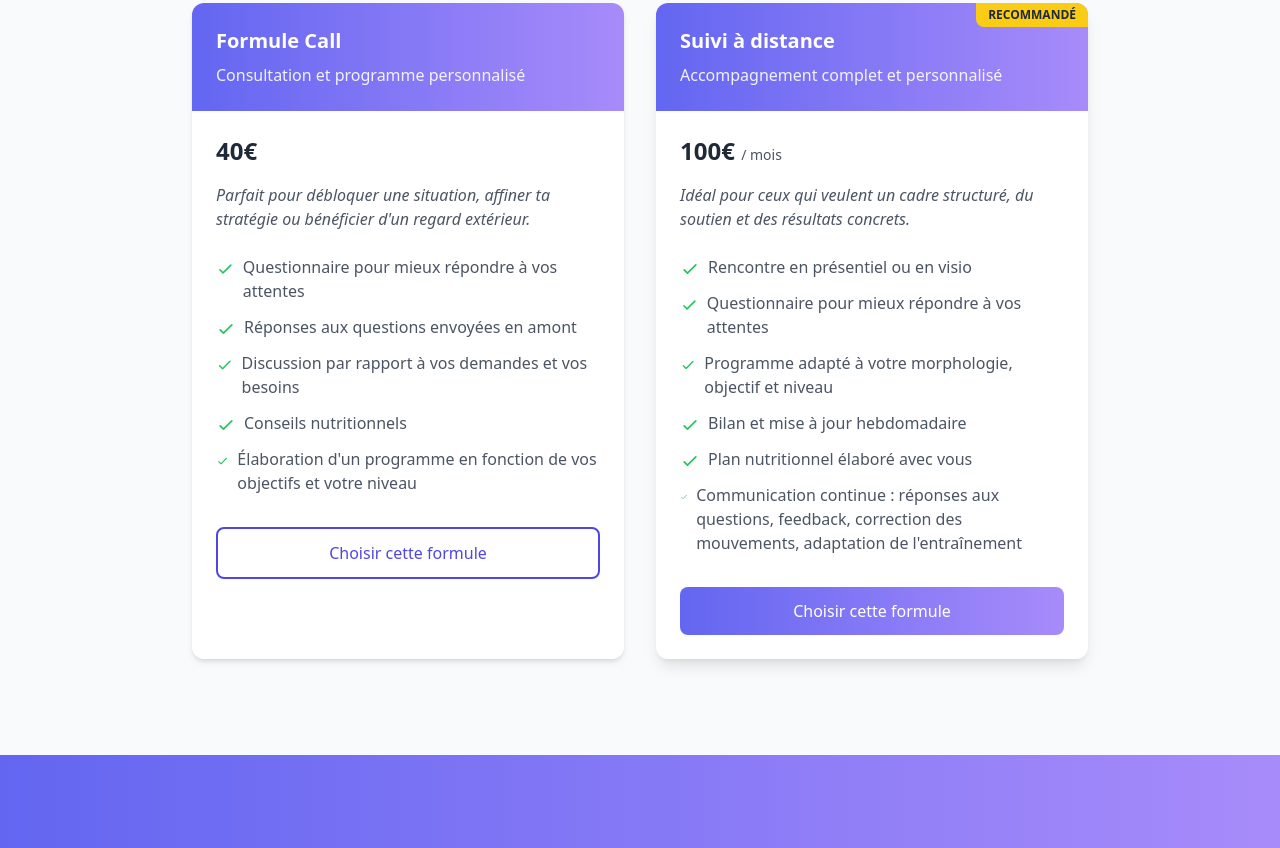
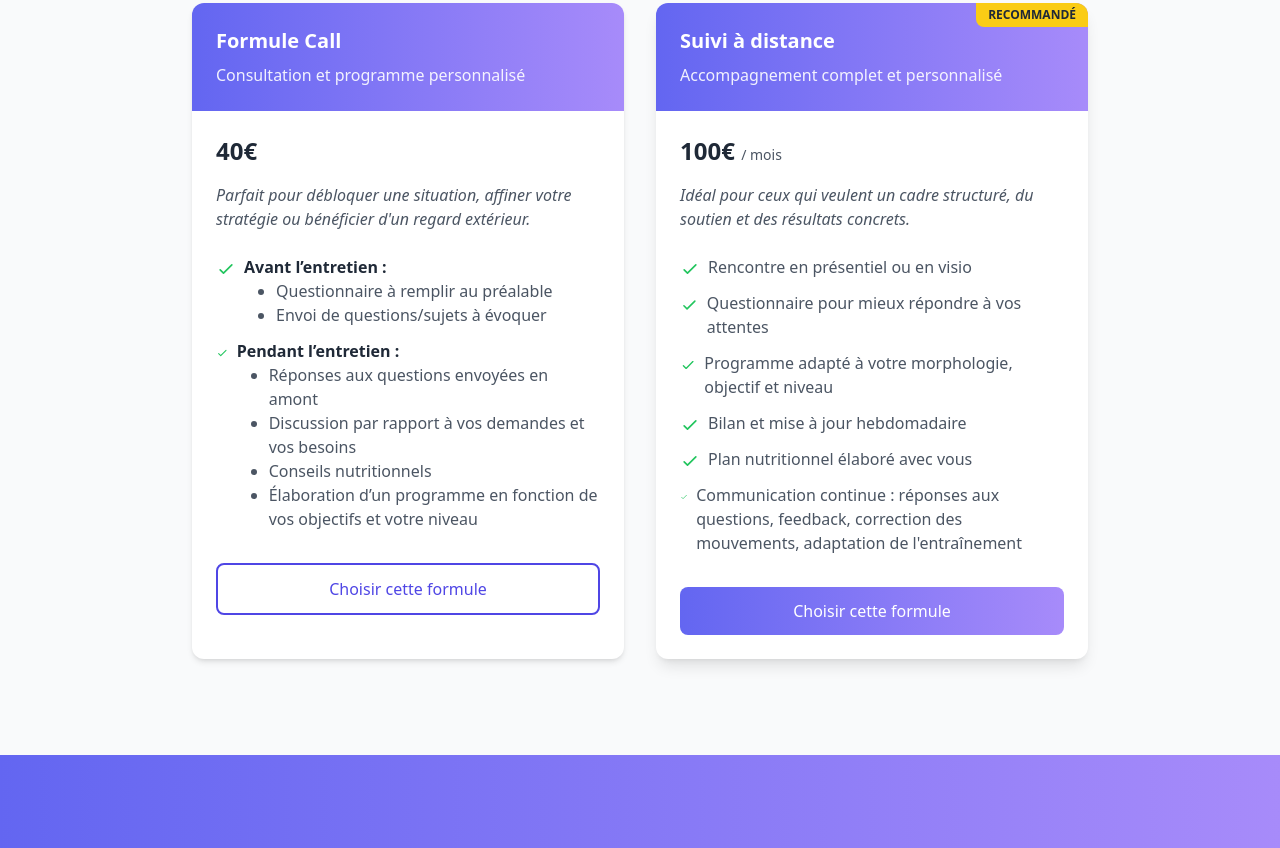
Before and after one commit to QMcoaching/qmcoaching-site, a plain HTML site: page index.html in a window 1280 px wide. Shown: the part 1397-2245 px from the top of the page. Drawn offline with nearby package versions, Linux system fonts and the light colour scheme.

Commit message:
Update index.html

```diff
--- a/index.html
+++ b/index.html
@@ -89,27 +89,37 @@
                     </div>
                     <div class="p-6">
                         <div class="text-2xl font-bold text-gray-800 mb-4">40€</div>
-                        <p class="text-gray-600 italic mb-6">Parfait pour débloquer une situation, affiner ta stratégie ou bénéficier d'un regard extérieur.</p>
+                        <p class="text-gray-600 italic mb-6">
+                            Parfait pour débloquer une situation, affiner votre stratégie ou bénéficier d'un regard extérieur.
+                        </p>
                         <ul class="mb-8 space-y-3">
+                            <!-- Avant l’entretien -->
                             <li class="flex items-start">
-                                <svg class="w-5 h-5 text-green-500 mr-2 mt-1" fill="none" stroke="currentColor" viewBox="0 0 24 24"><path stroke-linecap="round" stroke-linejoin="round" stroke-width="2" d="M5 13l4 4L19 7"></path></svg>
-                                <span class="text-gray-600">Questionnaire pour mieux répondre à vos attentes</span>
+                                <svg class="w-5 h-5 text-green-500 mr-2 mt-1" fill="none" stroke="currentColor" viewBox="0 0 24 24">
+                                    <path stroke-linecap="round" stroke-linejoin="round" stroke-width="2" d="M5 13l4 4L19 7"/>
+                                </svg>
+                                <span>
+                                    <span class="font-semibold text-gray-800">Avant l’entretien :</span>
+                                    <ul class="list-disc ml-8 text-gray-600">
+                                        <li>Questionnaire à remplir au préalable</li>
+                                        <li>Envoi de questions/sujets à évoquer</li>
+                                    </ul>
+                                </span>
                             </li>
+                            <!-- Pendant l’entretien -->
                             <li class="flex items-start">
-                                <svg class="w-5 h-5 text-green-500 mr-2 mt-1" fill="none" stroke="currentColor" viewBox="0 0 24 24"><path stroke-linecap="round" stroke-linejoin="round" stroke-width="2" d="M5 13l4 4L19 7"></path></svg>
-                                <span class="text-gray-600">Réponses aux questions envoyées en amont</span>
-                            </li>
-                            <li class="flex items-start">
-                                <svg class="w-5 h-5 text-green-500 mr-2 mt-1" fill="none" stroke="currentColor" viewBox="0 0 24 24"><path stroke-linecap="round" stroke-linejoin="round" stroke-width="2" d="M5 13l4 4L19 7"></path></svg>
-                                <span class="text-gray-600">Discussion par rapport à vos demandes et vos besoins</span>
-                            </li>
-                            <li class="flex items-start">
-                                <svg class="w-5 h-5 text-green-500 mr-2 mt-1" fill="none" stroke="currentColor" viewBox="0 0 24 24"><path stroke-linecap="round" stroke-linejoin="round" stroke-width="2" d="M5 13l4 4L19 7"></path></svg>
-                                <span class="text-gray-600">Conseils nutritionnels</span>
-                            </li>
-                            <li class="flex items-start">
-                                <svg class="w-5 h-5 text-green-500 mr-2 mt-1" fill="none" stroke="currentColor" viewBox="0 0 24 24"><path stroke-linecap="round" stroke-linejoin="round" stroke-width="2" d="M5 13l4 4L19 7"></path></svg>
-                                <span class="text-gray-600">Élaboration d'un programme en fonction de vos objectifs et votre niveau</span>
+                                <svg class="w-5 h-5 text-green-500 mr-2 mt-1" fill="none" stroke="currentColor" viewBox="0 0 24 24">
+                                    <path stroke-linecap="round" stroke-linejoin="round" stroke-width="2" d="M5 13l4 4L19 7"/>
+                                </svg>
+                                <span>
+                                    <span class="font-semibold text-gray-800">Pendant l’entretien :</span>
+                                    <ul class="list-disc ml-8 text-gray-600">
+                                        <li>Réponses aux questions envoyées en amont</li>
+                                        <li>Discussion par rapport à vos demandes et vos besoins</li>
+                                        <li>Conseils nutritionnels</li>
+                                        <li>Élaboration d’un programme en fonction de vos objectifs et votre niveau</li>
+                                    </ul>
+                                </span>
                             </li>
                         </ul>
                         <a href="#contact" class="block text-center py-3 px-6 rounded-lg border-2 border-indigo-600 text-indigo-600 font-medium hover:bg-indigo-50 transition duration-300">Choisir cette formule</a>
@@ -187,4 +197,15 @@
                                     <svg class="w-5 h-5" fill="currentColor" viewBox="0 0 24 24"><path d="M18.77 7.46H14.5v-1.9c0-.9.6-1.1 1-1.1h3V.5h-4.33C10.24.5 9.5 3.44 9.5 5.32v2.15h-3v4h3v12h5v-12h3.85l.42-4z"/></svg>
                                 </a>
                                 <a href="https://www.instagram.com/q.m_coaching/" target="_blank" class="social-icon bg-pink-600 text-white p-2 rounded-full">
-                                    <svg class="w-5 h-5" fill="currentColor" viewBox="0 0 24 24"><path d="M12 2.163c3.204 0 3.584.012 4.85.07 3.252.148 4.771 1.691 4.919 4.919.058 1.265.
+                                    <svg class="w-5 h-5" fill="currentColor" viewBox="0 0 24 24"><path d="M12 2.163c3.204 0 3.584.012 4.85.07 3.252.148 4.771 1.691 4.919 4.919.058 1.265. ..."/></svg>
+                                </a>
+                            </div>
+                        </div>
+                    </div>
+                </div>
+            </div>
+        </div>
+    </section>
+
+</body>
+</html>
```
